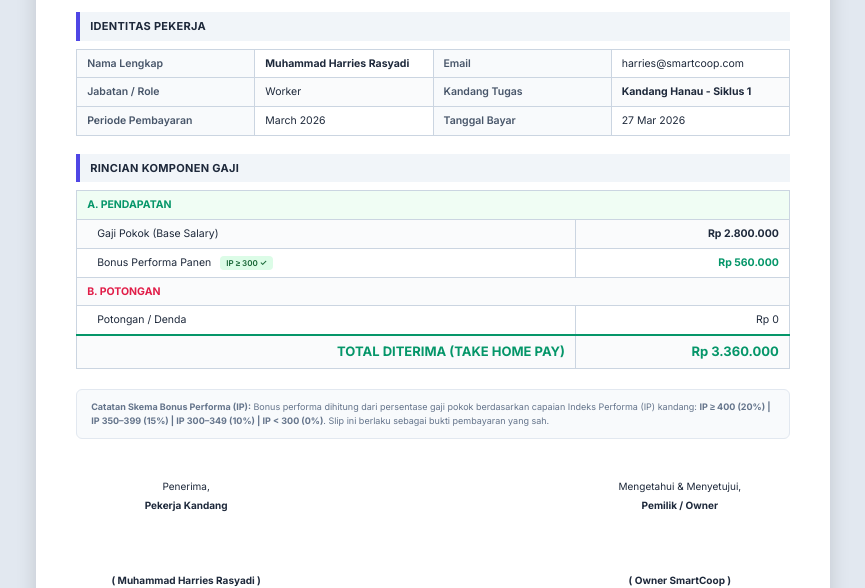
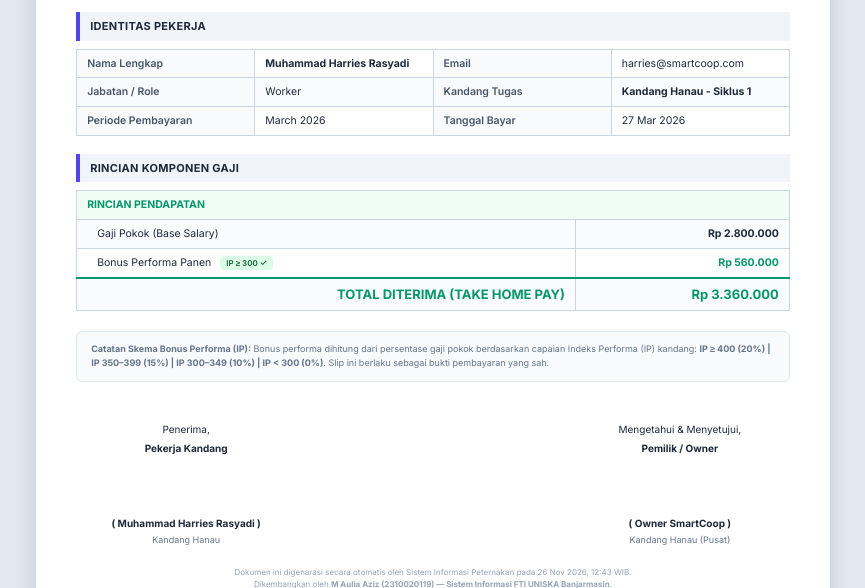
Before and after one commit to aziexman4/broiler-web., a Laravel app: page /payrolls/1/payslip in a window 1280 px wide. Shown: the part 234-822 px from the top of the page, without its empty margins (207-1072 px from the left). Run offline with Laravel 12, Linux system fonts and the light colour scheme; a user stored in the database is signed in; data comes from the database, SQL or seed files in the repository.

Commit message:
refactor(payslip): remove unused static deduction/fine row

```diff
--- a/resources/views/reports/payslip-preview.blade.php
+++ b/resources/views/reports/payslip-preview.blade.php
@@ -45,7 +45,7 @@
     <div class="section-title">Rincian Komponen Gaji</div>
     <table class="data-table">
         <tr style="background:#f0fdf4">
-            <td colspan="2" class="font-bold text-emerald" style="text-transform:uppercase">A. PENDAPATAN</td>
+            <td colspan="2" class="font-bold text-emerald" style="text-transform:uppercase">RINCIAN PENDAPATAN</td>
         </tr>
         <tr>
             <td style="width:70%;padding-left:20px">Gaji Pokok (Base Salary)</td>
@@ -63,14 +63,6 @@
             <td class="text-right {{ $payroll->bonus_amount > 0 ? 'text-emerald font-bold' : '' }}">Rp {{ number_format($payroll->bonus_amount, 0, ',', '.') }}</td>
         </tr>
 
-        <tr style="background:#fff1f2">
-            <td colspan="2" class="font-bold text-rose" style="text-transform:uppercase">B. POTONGAN</td>
-        </tr>
-        <tr>
-            <td style="padding-left:20px">Potongan / Denda</td>
-            <td class="text-right">Rp 0</td>
-        </tr>
-
         <tr style="background:#f0fdf4;border-top:2px solid #059669">
             <td class="font-bold text-right text-emerald" style="font-size:13px">TOTAL DITERIMA (TAKE HOME PAY)</td>
             <td class="font-bold text-right text-emerald" style="font-size:13px">Rp {{ number_format($payroll->total_paid, 0, ',', '.') }}</td>
```
